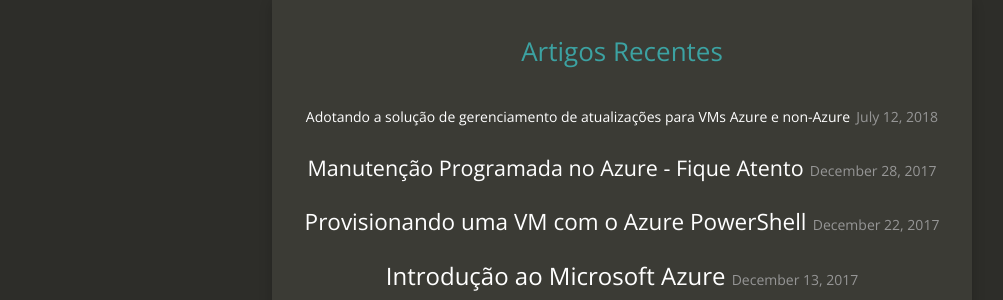
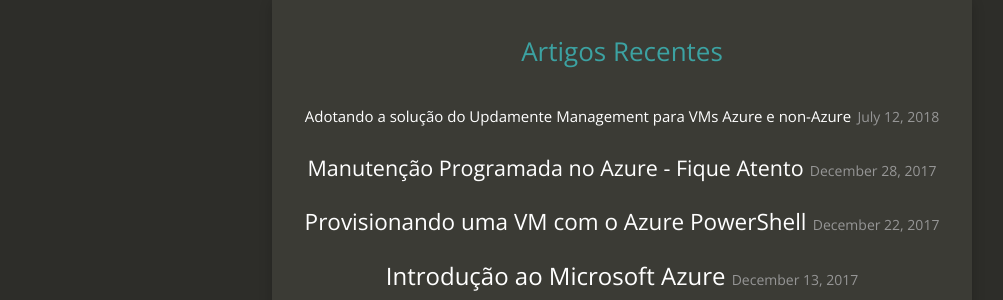
Before and after one commit to daribei/xdanielribeiro.github.io, a Jekyll site: the page built from index.html, in a window 1280 px wide. Shown: the part 488-788 px from the top of the page, without its empty margins (18-1021 px from the left). Built offline with Jekyll 4.4.1, drawn with Linux system fonts in a browser that asks for light colours; nearby versions of some CDN libraries.

Commit message:
Changes.

```diff
--- a/_posts/2018-07-12-azure-update-management.md
+++ b/_posts/2018-07-12-azure-update-management.md
@@ -1,12 +1,13 @@
 ---
 layout: post
-title: Adotando a solução de gerenciamento de atualizações para VMs Azure e non-Azure
+title: Adotando a solução do Updamente Management para VMs Azure e non-Azure
 date: 2018-07-12 13:30:19
 categories: Azure-UpdateManagement
 thumbnail: intazure
 tags:
   - azure
   - updatemanagement
+  - wsusasaservice
 published: true
 ---
 
@@ -192,7 +193,7 @@
 
 Acredito que na maioria dos cenários rodando no Azure, o Update Management certamente substituirá o WSUS.
 
-Espero ter te ajudado a entender como funciona o Azure Update Management.
+Espero ter te ajudado a entender o funcionamento do Azure Update Management.
 
 Para mais informações acesse:
 
```
Also changed, not shown: _posts/2018-07-10-azure-troubleshooting.md (+2 -0 lines), 1 other file.
